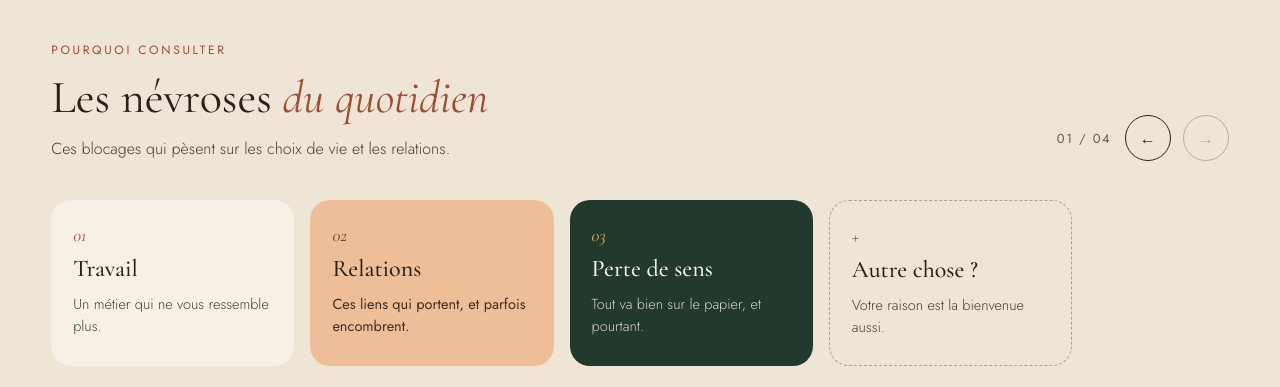
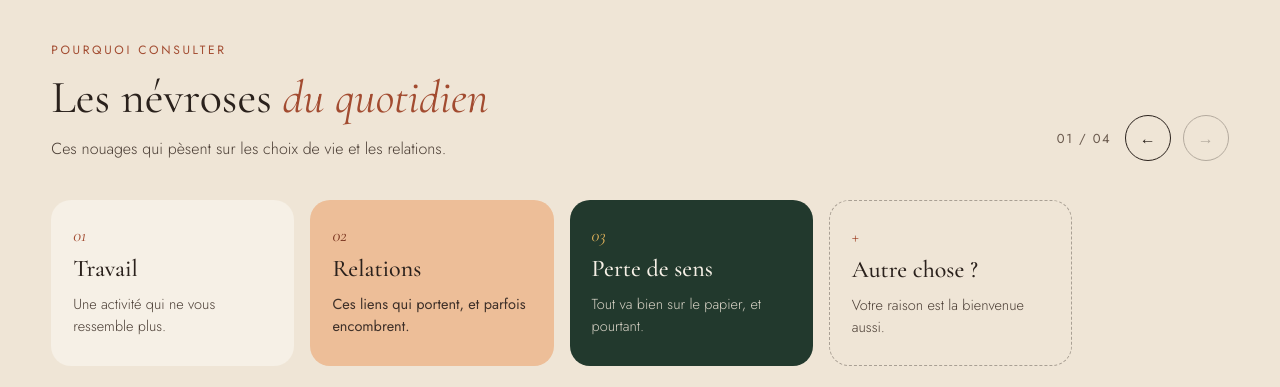
Before and after one commit to moomdbe/legoutdevivre-site, a plain HTML site: page index.html in a window 1280 px wide. Shown: the part 860-1247 px from the top of the page. Drawn offline with Linux system fonts and the light colour scheme.

Commit message:
Aperçu : « Ces nouages qui pèsent… » et « Une activité qui ne vous ressemble plus »
Co-Authored-By: Claude Sonnet 5.5 <noreply@anthropic.com>
Claude-Session: https://claude.ai/code/session_01AJJxdJZWsS6gzEnFsntUuT

```diff
--- a/index.html
+++ b/index.html
@@ -164,7 +164,7 @@ input::placeholder,textarea::placeholder{color:#8A7B6E}
       <div style="display:flex;flex-direction:column;gap:14px;max-width:560px">
         <div style="font-size:12px;letter-spacing:0.22em;text-transform:uppercase;color:#A24B30">Pourquoi consulter</div>
         <h2 style="margin:0;font-family:'Cormorant Garamond',serif;font-weight:400;font-size:clamp(34px,3.6vw,54px);line-height:1.05">Les névroses <em style="color:#A24B30">du quotidien</em></h2>
-        <p style="margin:0;font-size:16px;font-weight:300;line-height:1.6;color:#4A3D34">Ces blocages qui pèsent sur les choix de vie et les relations.</p>
+        <p style="margin:0;font-size:16px;font-weight:300;line-height:1.6;color:#4A3D34">Ces nouages qui pèsent sur les choix de vie et les relations.</p>
       </div>
       <div style="display:flex;align-items:center;gap:12px">
         <span id="cc" style="font-size:13px;letter-spacing:0.12em;color:#6A5A4E;min-width:56px">01 / 04</span>
@@ -176,7 +176,7 @@ input::placeholder,textarea::placeholder{color:#8A7B6E}
       <article style="flex:none;width:clamp(220px,19vw,250px);scroll-snap-align:start;background:#F6F0E6;border-radius:20px;padding:24px 22px 26px;display:flex;flex-direction:column;gap:10px">
         <span style="font-family:'Cormorant Garamond',serif;font-style:italic;font-size:18px;color:#A24B30">01</span>
         <h3 style="margin:0;font-family:'Cormorant Garamond',serif;font-weight:500;font-size:24px;line-height:1.12">Travail</h3>
-        <p style="margin:0;font-size:14.5px;font-weight:300;line-height:1.55;color:#4A3D34">Un métier qui ne vous ressemble plus.</p>
+        <p style="margin:0;font-size:14.5px;font-weight:300;line-height:1.55;color:#4A3D34">Une activité qui ne vous ressemble plus.</p>
       </article>
       <article style="flex:none;width:clamp(220px,19vw,250px);scroll-snap-align:start;background:#EDBE98;border-radius:20px;padding:24px 22px 26px;display:flex;flex-direction:column;gap:10px">
         <span style="font-family:'Cormorant Garamond',serif;font-style:italic;font-size:18px;color:#7A3520">02</span>
```
